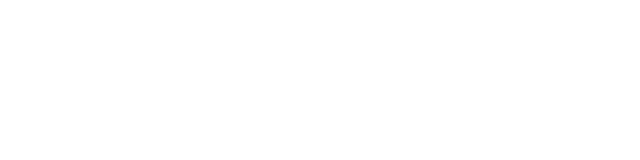
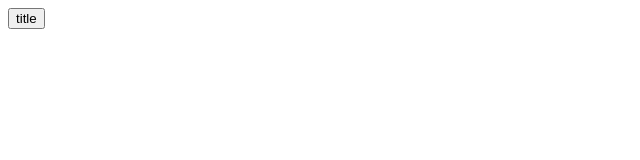
Before and after one commit to zatrimaylova/parish-churches-map, a React (Create React App) app: page / in a window 1280 px wide. Shown: the top 160 px of the page, without its empty margins (0-640 px from the left). Built offline with nearby package versions, Linux system fonts and the light colour scheme.

Commit message:
fix eslint and prettier

```diff
--- a/src/App.js
+++ b/src/App.js
@@ -1,7 +1,13 @@
 import React from 'react';
 
+import Button from './ui-kit/button';
+
 const App = () => {
-  return <div className="App"></div>;
+  return (
+    <div className="App">
+      <Button title="title" />
+    </div>
+  );
 };
 
 export default App;
--- /dev/null
+++ b/src/ui-kit/button/index.js
@@ -0,0 +1,7 @@
+import React from 'react';
+
+const Button = (props) => {
+  return <button>{props.title}</button>;
+};
+
+export default Button;
```
Also changed, not shown: .eslintrc.js (added), .eslintrc.json (deleted), .prettierrc.js (added), .prettierrc.json (deleted).
